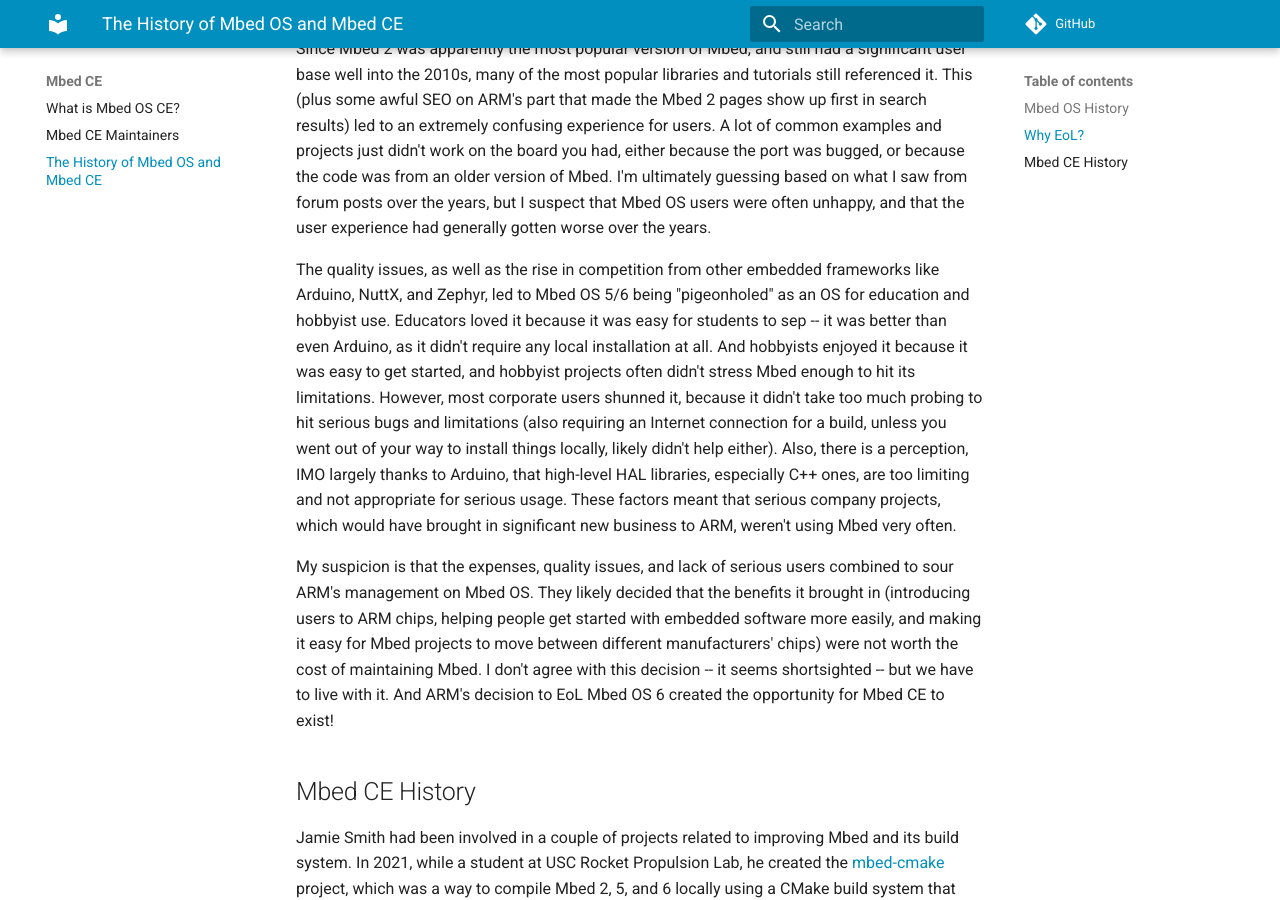
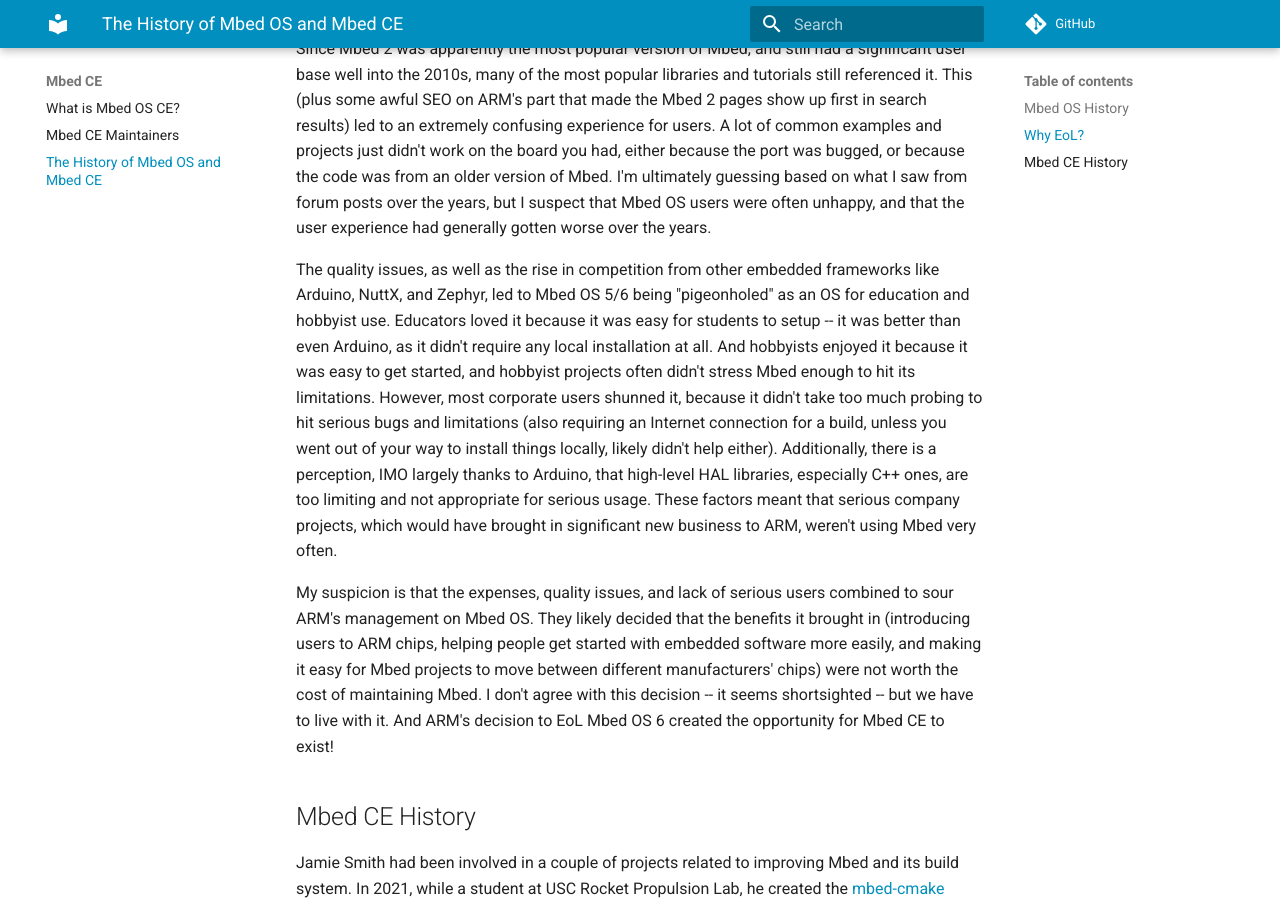
Before and after one commit to mbed-ce/mbed-ce-dot-dev, an MkDocs documentation site: the page built from docs/mbed-history-and-mbed-ce.md, in a window 1280 px wide and 900 px high, scrolled down 1650 px. Built offline with MkDocs 1.6.1 and Material for MkDocs 9.7.7, drawn with Linux system fonts in a browser that asks for light colours; comment, search, counter and statistics services are not loaded.

Commit message:
Update mbed-history-and-mbed-ce.md

```diff
--- a/docs/mbed-history-and-mbed-ce.md
+++ b/docs/mbed-history-and-mbed-ce.md
@@ -21,7 +21,7 @@ Second of all, Mbed OS was struggling with its quality, and had been for a while
 
 While minor, there was also a lot of confusion for users over the different versions of Mbed. Since Mbed 2 was apparently the most popular version of Mbed, and still had a significant user base well into the 2010s, many of the most popular libraries and tutorials still referenced it. This (plus some awful SEO on ARM's part that made the Mbed 2 pages show up first in search results) led to an extremely confusing experience for users. A lot of common examples and projects just didn't work on the board you had, either because the port was bugged, or because the code was from an older version of Mbed. I'm ultimately guessing based on what I saw from forum posts over the years, but I suspect that Mbed OS users were often unhappy, and that the user experience had generally gotten worse over the years.
 
-The quality issues, as well as the rise in competition from other embedded frameworks like Arduino, NuttX, and Zephyr, led to Mbed OS 5/6 being "pigeonholed" as an OS for education and hobbyist use. Educators loved it because it was easy for students to sep -- it was better than even Arduino, as it didn't require any local installation at all. And hobbyists enjoyed it because it was easy to get started, and hobbyist projects often didn't stress Mbed enough to hit its limitations. However, most corporate users shunned it, because it didn't take too much probing to hit serious bugs and limitations (also requiring an Internet connection for a build, unless you went out of your way to install things locally, likely didn't help either). Also, there is a perception, IMO largely thanks to Arduino, that high-level HAL libraries, especially C++ ones, are too limiting and not appropriate for serious usage. These factors meant that serious company projects, which would have brought in significant new business to ARM, weren't using Mbed very often.
+The quality issues, as well as the rise in competition from other embedded frameworks like Arduino, NuttX, and Zephyr, led to Mbed OS 5/6 being "pigeonholed" as an OS for education and hobbyist use. Educators loved it because it was easy for students to setup -- it was better than even Arduino, as it didn't require any local installation at all. And hobbyists enjoyed it because it was easy to get started, and hobbyist projects often didn't stress Mbed enough to hit its limitations. However, most corporate users shunned it, because it didn't take too much probing to hit serious bugs and limitations (also requiring an Internet connection for a build, unless you went out of your way to install things locally, likely didn't help either). Additionally, there is a perception, IMO largely thanks to Arduino, that high-level HAL libraries, especially C++ ones, are too limiting and not appropriate for serious usage. These factors meant that serious company projects, which would have brought in significant new business to ARM, weren't using Mbed very often.
 
 My suspicion is that the expenses, quality issues, and lack of serious users combined to sour ARM's management on Mbed OS. They likely decided that the benefits it brought in (introducing users to ARM chips, helping people get started with embedded software more easily, and making it easy for Mbed projects to move between different manufacturers' chips) were not worth the cost of maintaining Mbed. I don't agree with this decision -- it seems shortsighted -- but we have to live with it. And ARM's decision to EoL Mbed OS 6 created the opportunity for Mbed CE to exist!
 
```
